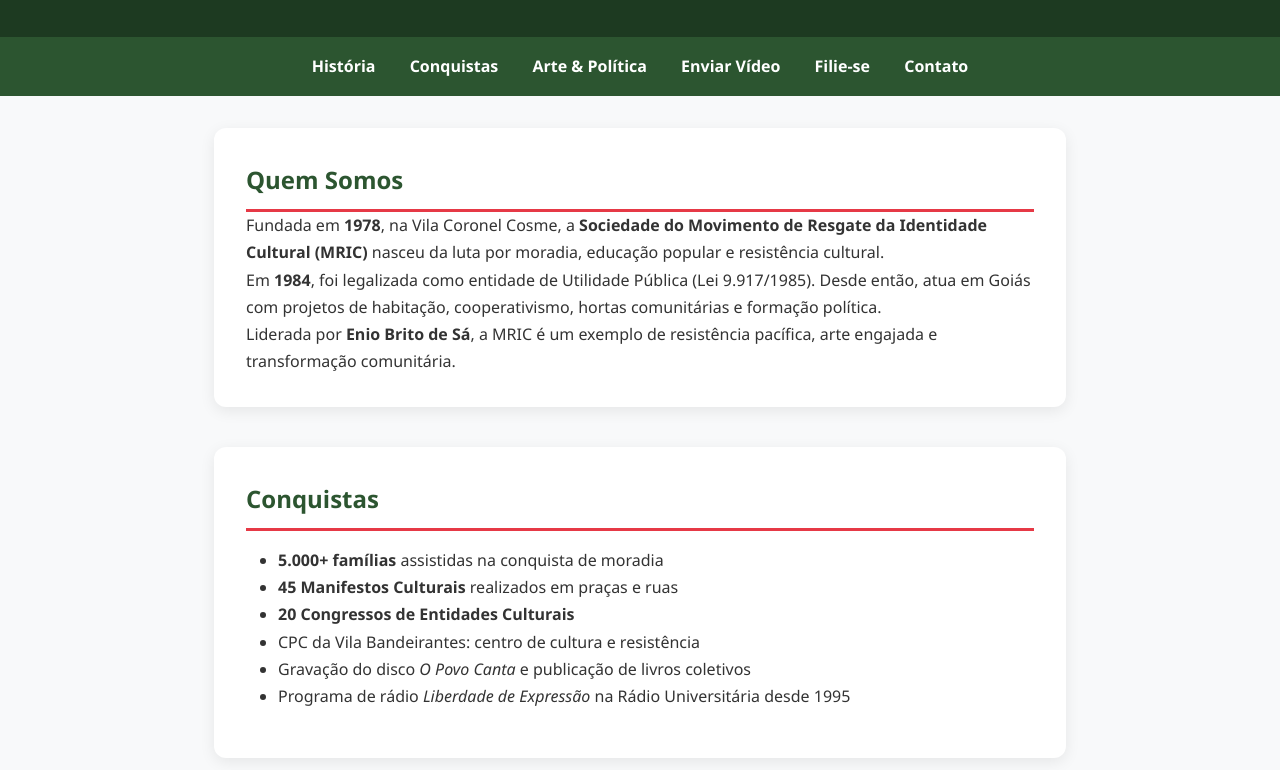
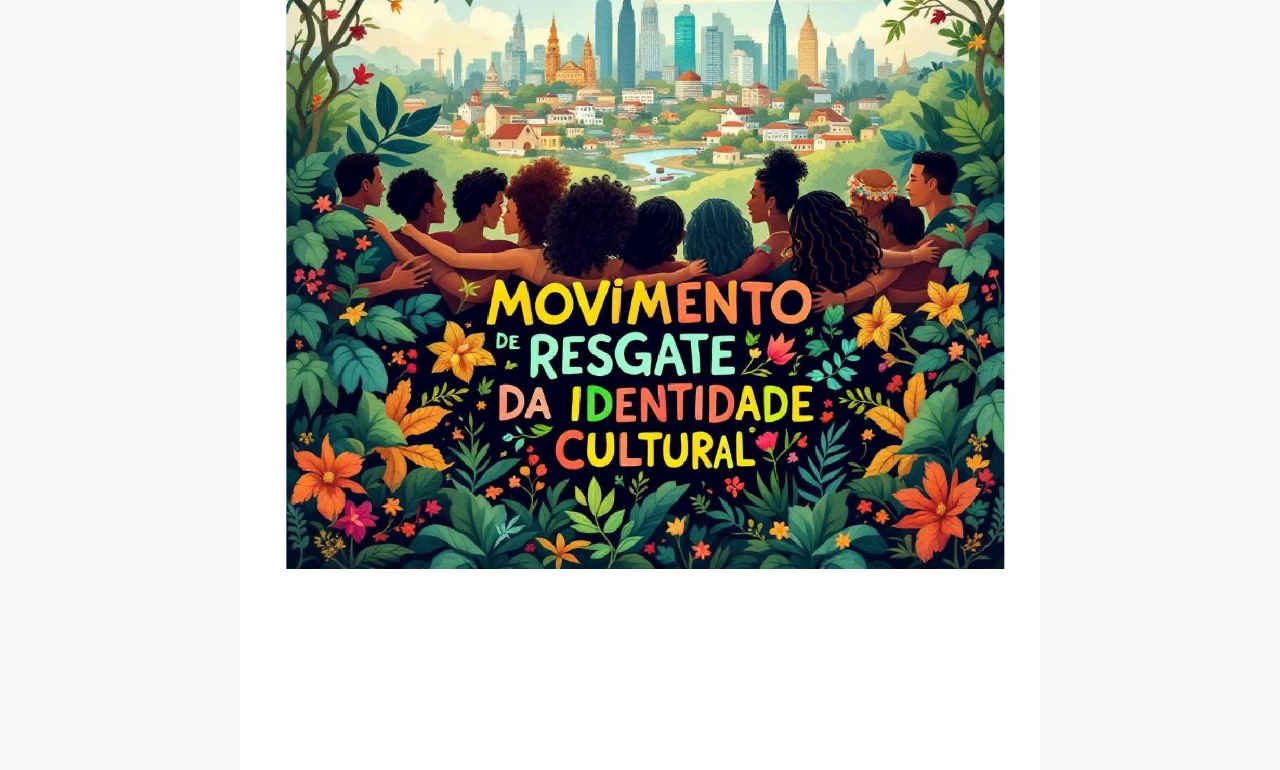
Before and after one commit to ENIOBRITOPOETA/mric.github.io, a plain HTML site: page index.html in a window 1280 px wide. Shown: the part 234-1004 px from the top of the page. Drawn offline with Linux system fonts and the light colour scheme.

Commit message:
Update index.html
Signed-off-by: ENIO BRITO DE SÁ <152019996+ENIOBRITOPOETA@users.noreply.github.com>

```diff
--- a/index.html
+++ b/index.html
@@ -31,7 +31,7 @@
 
   <!-- IMAGEM DE CAPA -->
   <div style="text-align: center; margin: 2rem 0;">
-    <img src="IMAGEM MRIC.jpg" alt="Movimento de Resgate da Identidade Cultural" style="width: 100%; max-width: 800px; border-radius: 12px;">
+    <img src="capa-mric.jpg" alt="Movimento de Resgate da Identidade Cultural" style="width: 100%; max-width: 800px; border-radius: 12px;">
   </div>
 
   <header>
```
